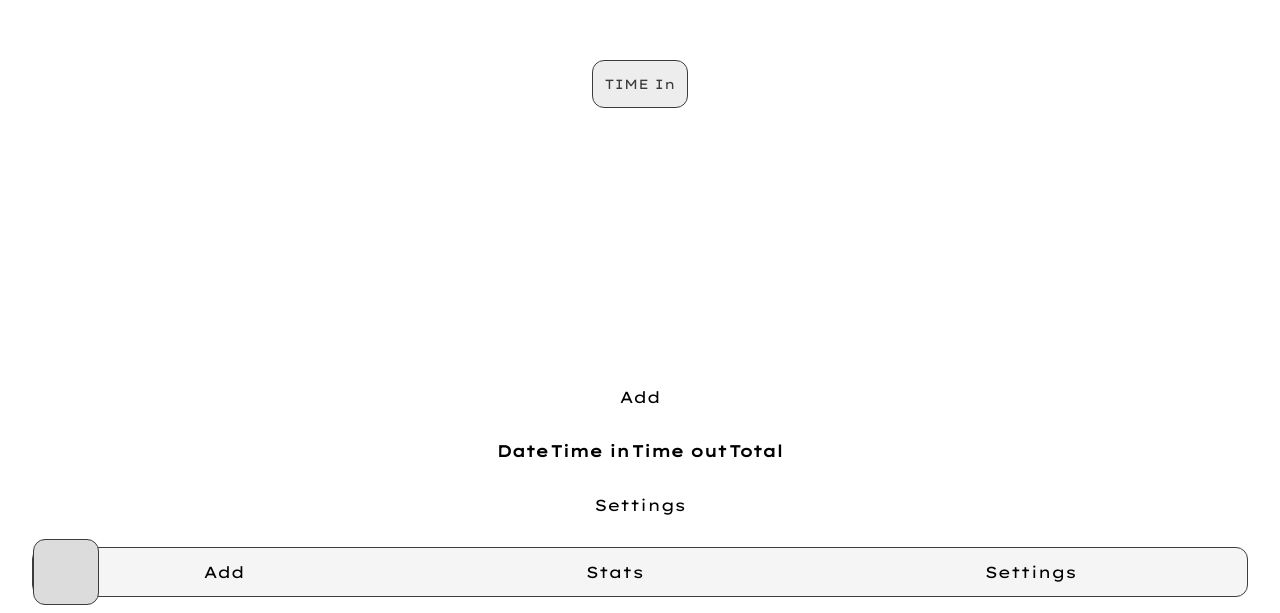
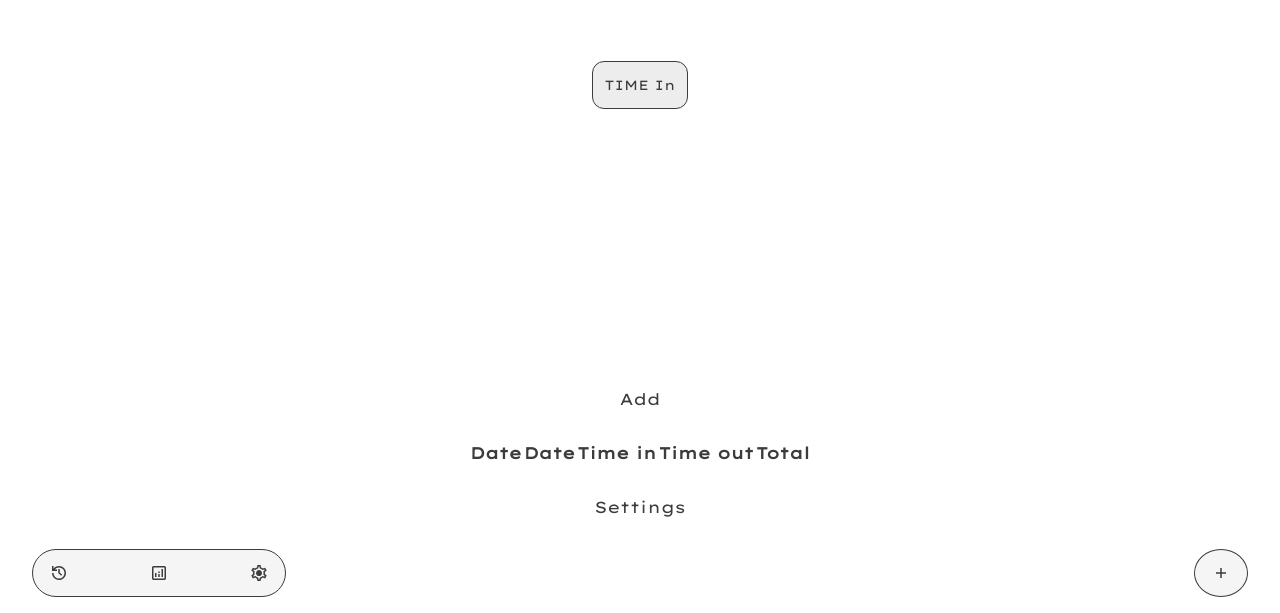
Before and after one commit to luisrafaeldeluvio/shiftly, a website built with Vite: page index.html in a window 1280 px wide. Shown: the part 187-800 px from the top of the page. Built offline with nearby package versions, Linux system fonts and the light colour scheme.

Commit message:
feat(nav): enhance navigation with new icons and layout adjustments style: update global styles to use gray color palette

```diff
--- a/index.html
+++ b/index.html
@@ -22,6 +22,8 @@
         <button class="button button--s timer__timeout ts-timeout">
           TIME OUT
         </button>
+        <button class="button button--s">P</button>
+        <button class="button button--s">R</button>
       </div>
     </div>
 
@@ -32,6 +34,7 @@
         <table class="history__table">
           <thead>
             <tr>
+              <th>Date</th>
               <th>Date</th>
               <th>Time in</th>
               <th>Time out</th>
@@ -46,11 +49,37 @@
     <div id="panelsettings" class="panel settings">Settings</div>
 
     <div class="nav">
-      <ul>
-        <li id="navadd">Add</li>
-        <li id="navstats">Stats</li>
-        <li id="navsettings">Settings</li>
-        <div class="nav__slider"></div>
+      <ul class="nav__list nav__main">
+        <li>
+          <img
+            src="src\assets\icons\history_16dp_3C3C3C_FILL0_wght400_GRAD0_opsz20.svg"
+            alt="History"
+          />
+          <!-- <span>History</span> -->
+        </li>
+        <li id="navstats">
+          <img
+            src="src\assets\icons\analytics_16dp_3C3C3C_FILL0_wght400_GRAD0_opsz20.svg"
+            alt="Stats"
+          />
+          <!-- <span>Analytics</span> -->
+        </li>
+        <li id="navsettings">
+          <img
+            src="src\assets\icons\settings_16dp_3C3C3C_FILL0_wght400_GRAD0_opsz20.svg"
+            alt="settings"
+          />
+          <!-- <span>Settings</span> -->
+        </li>
+      </ul>
+
+      <ul class="nav__list nav__sub">
+        <li id="navadd">
+          <img
+            src="src/assets/icons/add_16dp_3C3C3C_FILL0_wght400_GRAD0_opsz20.svg"
+            alt="Add"
+          />
+        </li>
       </ul>
     </div>
   </body>
--- a/src/style/global.scss
+++ b/src/style/global.scss
@@ -23,6 +23,7 @@ body {
   gap: 2rem;
   width: 100%;
   height: 100%;
+  color: utils.$gray-80;
   font-family: "Lexend Mega", sans-serif;
   user-select: none;
 }
--- a/src/style/nav.scss
+++ b/src/style/nav.scss
@@ -1,29 +1,48 @@
 @use "utils";
 
 .nav {
-  background: utils.$gray-05;
+  display: flex;
+  justify-content: space-between;
+  margin-bottom: 1rem;
   width: 95%;
-  @include utils.shadowed-border($shadow-loc: 0);
-  margin-bottom: 1rem;
 
-  ul {
+  &__list {
     display: flex;
-    position: relative;
     justify-content: space-around;
     align-items: center;
-    z-index: 1;
     height: 3rem;
     list-style-type: none;
+    @include utils.shadowed-border($shadow-loc: 0, $border-radius: 2rem);
+    gap: 5rem;
+    background: utils.$gray-05;
+    padding: 1rem;
   }
 
-  &__slider {
-    mix-blend-mode: multiply;
-    transition: transform 0.125s ease;
-    background: utils.$gray-20;
-    padding: 2rem;
-    @include utils.shadowed-border();
-    position: absolute;
-    left: 0;
-    z-index: 2;
+  // &__slider {
+  //   mix-blend-mode: multiply;
+  //   transition: transform 0.125s ease;
+  //   background: utils.$gray-20;
+  //   padding: 2rem;
+  //   @include utils.shadowed-border();
+  //   position: absolute;
+  //   left: 0;
+  //   z-index: 2;
+  // }
+
+  &__main {
+  }
+
+  &__sub {
+    border-radius: 50% !important;
+  }
+
+  ul > li > span {
+    font-size: 0.5rem;
+  }
+
+  ul > li > img {
+    display: block;
+    margin-right: auto;
+    margin-left: auto;
   }
 }
```
Also changed, not shown: src/assets/icons/add_16dp_3C3C3C_FILL0_wght400_GRAD0_opsz20 copy.svg (added), src/assets/icons/add_16dp_3C3C3C_FILL0_wght400_GRAD0_opsz20.svg (added), src/assets/icons/analytics_16dp_3C3C3C_FILL0_wght400_GRAD0_opsz20.svg (added), src/assets/icons/history_16dp_3C3C3C_FILL0_wght400_GRAD0_opsz20.svg (added), src/assets/icons/settings_16dp_3C3C3C_FILL0_wght400_GRAD0_opsz20.svg (added).
